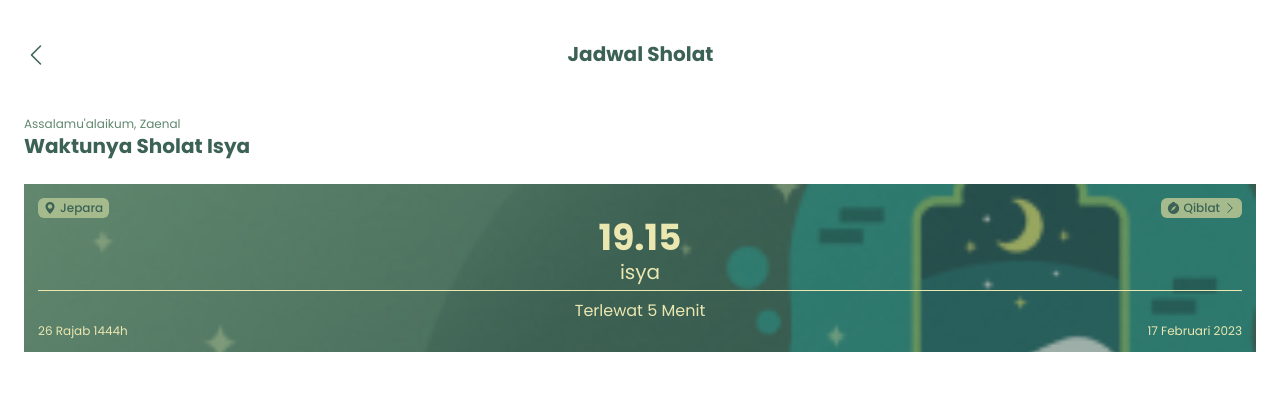
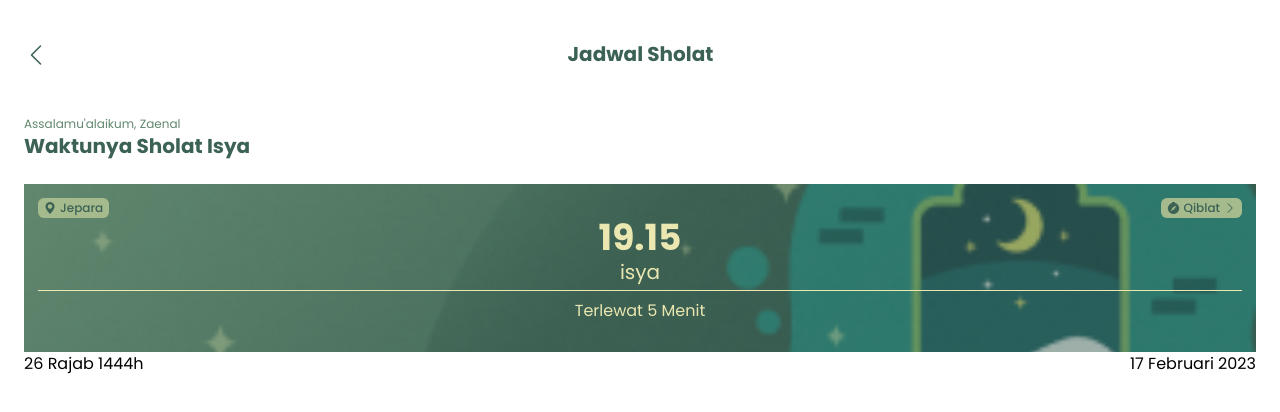
Before and after one commit to zaenalrfn/Quranku, a Vue app: page /jadwal_sholat in a window 1280 px wide. Shown: the top 412 px of the page. Built offline with nearby package versions, Linux system fonts and the light colour scheme.

Commit message:
commit ulang

```diff
--- a/src/views/JadwalSholat.vue
+++ b/src/views/JadwalSholat.vue
@@ -39,10 +39,10 @@
           <hr class="border-t-1 border-[#eae7b1] py-1" />
           <h4 class="text-base">Terlewat 5 Menit</h4>
         </div>
-        <div class="js-tanggal flex justify-between text-text_color_2 text-xs">
-          <p>26 Rajab 1444h</p>
-          <p>17 Februari 2023</p>
-        </div>
+      </div>
+      <div class="js-tanggal flex justify-between">
+        <p>26 Rajab 1444h</p>
+        <p>17 Februari 2023</p>
       </div>
     </div>
   </div>
```
